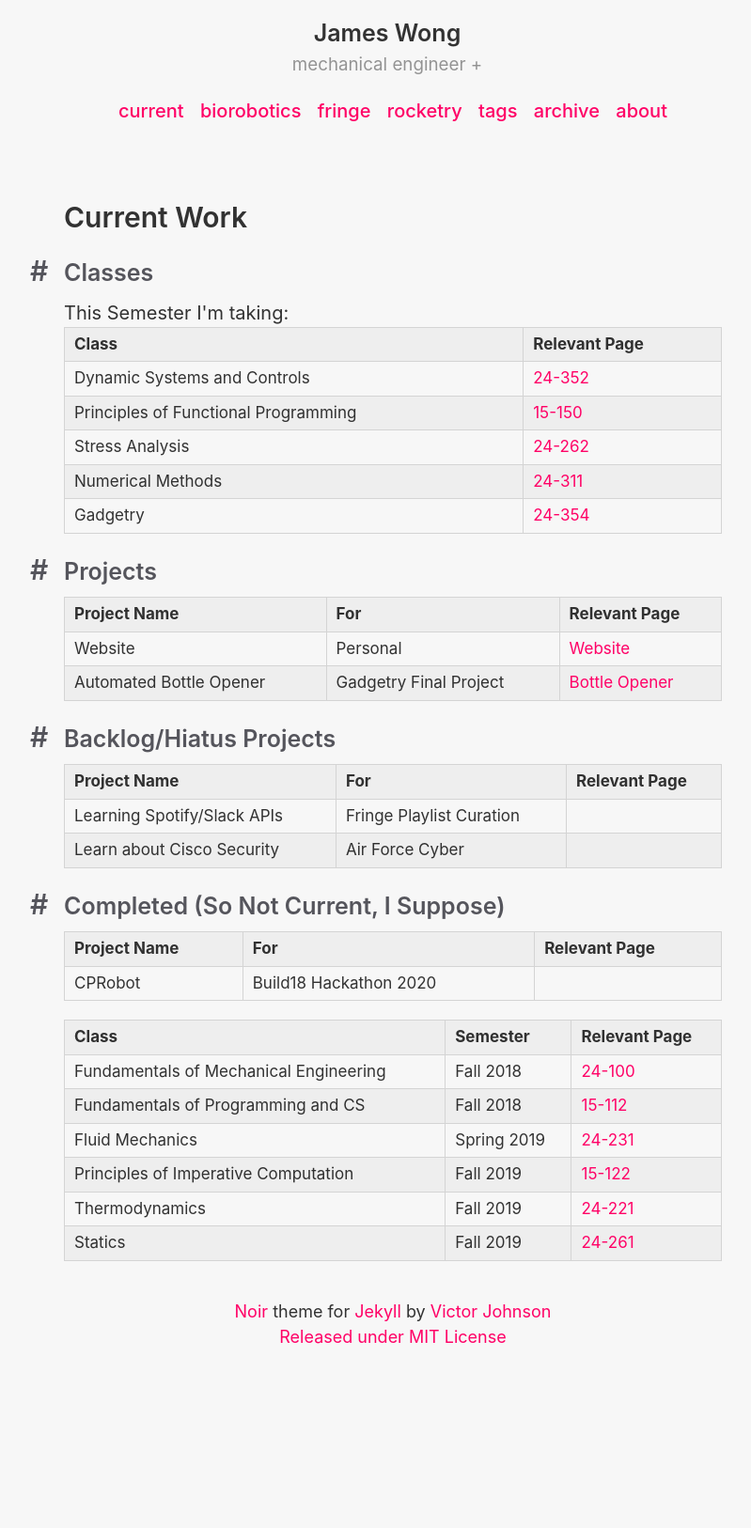
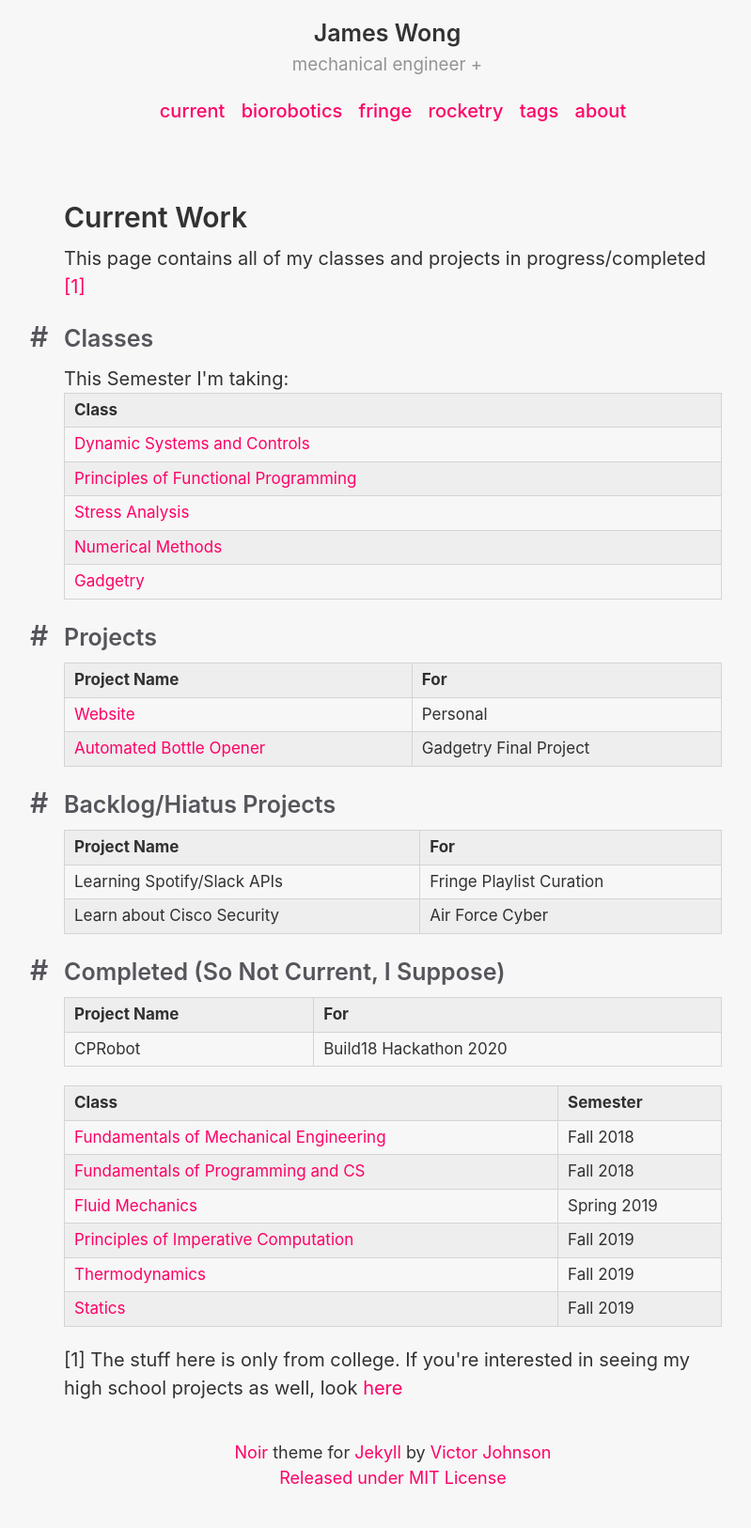
Before and after one commit to jamestorrissonwong/jtw, a Jekyll site: the page built from current.html, in a window 1280 px wide. Shown: the whole page at 94% size, without its empty margins (222-1021 px from the left). Built offline with Jekyll 4.4.1, drawn with Linux system fonts in a browser that asks for light colours; before the commit the page ends 1476 px from its top, so only the background shows below that.

Commit message:
update yet again

```diff
--- a/_layouts/default.html
+++ b/_layouts/default.html
@@ -36,11 +36,11 @@ layout: compress
     <li><a href="/cmrc/">rocketry</a></li>
     <!--<li><a href="/styles/">styles</a></li>-->
     <li><a href="/tags/">tags</a></li>
-    <li><a href="/archive/">archive</a></li>
     <li><a href="/about/">about</a>
-        <ul id="navigation-list">
+    <!--    <ul id="navigation-list">
           <li><a href="/personal/">Personal Page</a></li>
         </ul>
+      -->
     </li>
 		</ul>
 		</div>
--- a/current.html
+++ b/current.html
@@ -3,33 +3,31 @@ layout: page
 permalink: /current/
 title: Current Work
 ---
+
+This page contains all of my classes and projects in progress/completed <a href="#section1">[1]</a>
+
 <div>
 <h2><small>Classes</small></h2>
 This Semester I'm taking:
 <table>
   <tr>
     <th>Class</th>
-    <th>Relevant Page</th>
+
   </tr>
   <tr>
-    <td>Dynamic Systems and Controls</td>
-    <td><a href="/dsc/">24-352</a></td>
+    <td><a href="/dsc/">Dynamic Systems and Controls</a></td>
   </tr>
   <tr>
-    <td>Principles of Functional Programming</td>
-    <td><a href="/functional/">15-150</a></td>
+    <td><a href="/functional/">Principles of Functional Programming</a></td>
   </tr>
   <tr>
-    <td>Stress Analysis</td>
-    <td><a href="/stress/">24-262</a></td>
+    <td><a href="/stress/">Stress Analysis</a></td>
   </tr>
   <tr>
-    <td>Numerical Methods</td>
-    <td><a href="/numerical/">24-311</a></td>
+    <td><a href="/numerical/">Numerical Methods</a></td>
   </tr>
   <tr>
-    <td>Gadgetry</td>
-    <td><a href="/gadgetry/">24-354</a></td>
+    <td><a href="/gadgetry/">Gadgetry</a></td>
   </tr>
 </table>
 
@@ -39,17 +37,14 @@ This Semester I'm taking:
   <tr>
     <th>Project Name</th>
     <th>For</th>
-    <th>Relevant Page</th>
   </tr>
   <tr>
-    <td>Website</td>
+    <td><a href="/website/">Website</a></td>
     <td>Personal</td>
-    <td><a href="/website/">Website</a></td>
   </tr>
     <tr>
-      <td>Automated Bottle Opener</td>
+      <td><a href="/bottleopener/">Automated Bottle Opener</a></td>
       <td>Gadgetry Final Project</td>
-      <td><a href="/bottleopener/">Bottle Opener</a></td>
     </tr>
 </table>
 
@@ -60,33 +55,27 @@ This Semester I'm taking:
   <tr>
     <th>Project Name</th>
     <th>For</th>
-    <th>Relevant Page</th>
   </tr>
   <tr>
     <td>Learning Spotify/Slack APIs</td>
     <td>Fringe Playlist Curation</td>
-    <td><a></a></td>
   </tr>
   <tr>
     <td>Learn about Cisco Security</td>
     <td>Air Force Cyber</td>
-    <td><a></a></td>
   </tr>
 </table>
 
 <h2><small>Completed (So Not Current, I Suppose)</small></h2>
 
-
 <table>
   <tr>
     <th>Project Name</th>
     <th>For</th>
-    <th>Relevant Page</th>
   </tr>
   <tr>
     <td>CPRobot</td>
     <td>Build18 Hackathon 2020</td>
-    <td><a></a></td>
   </tr>
 </table>
 
@@ -94,43 +83,38 @@ This Semester I'm taking:
   <tr>
     <th>Class</th>
     <th>Semester</th>
-    <th>Relevant Page</th>
   </tr>
   <tr>
-    <td>Fundamentals of Mechanical Engineering</td>
+    <td><a href="/fundmeche/">Fundamentals of Mechanical Engineering</a></td>
     <td>Fall 2018</td>
-    <td><a href="/fundmeche/">24-100</a></td>
+
   </tr>
   <tr>
-    <td>Fundamentals of Programming and CS</td>
+    <td><a href="/112/">Fundamentals of Programming and CS</a></td>
     <td>Fall 2018</td>
-    <td><a href="/112/">15-112</a></td>
+
   </tr>
   <tr>
-    <td>Fluid Mechanics</td>
+    <td><a href="/fluids/">Fluid Mechanics</a></td>
     <td>Spring 2019</td>
-    <td><a href="/fluids/">24-231</a></td>
   </tr>
   <tr>
-    <td>Principles of Imperative Computation</td>
+    <td><a href="/imperative/">Principles of Imperative Computation</a></td>
     <td>Fall 2019</td>
-    <td><a href="/imperative/">15-122</a></td>
   </tr>
   <tr>
-    <td>Thermodynamics</td>
+    <td><a href="/thermo/">Thermodynamics</a></td>
     <td>Fall 2019</td>
-    <td><a href="/thermo/">24-221</a></td>
   </tr>
   <tr>
-    <td>Statics</td>
+    <td><a href="/statics/">Statics</a></td>
     <td>Fall 2019</td>
-    <td><a href="/statics/">24-261</a></td>
   </tr>
 </table>
 
+</div>
 
-
-</div>
+<p id="section1">[1] The stuff here is only from college. If you're interested in seeing my high school projects as well, look <a href="/hs/">here</a></p>
 
 <div>
 
--- a/wm.html
+++ b/wm.html
@@ -9,7 +9,6 @@ Various other writings will live here
 <div>
 
     {% assign tags_sorted = site.tags | sort %}
-
 
     {% for tag in tags_sorted %}
     {% capture tag_name %}{{ tag | first }}{% endcapture %}
```
Also changed, not shown: about.md (+4 -0 lines), todo.md (added, +26 -0 lines).
